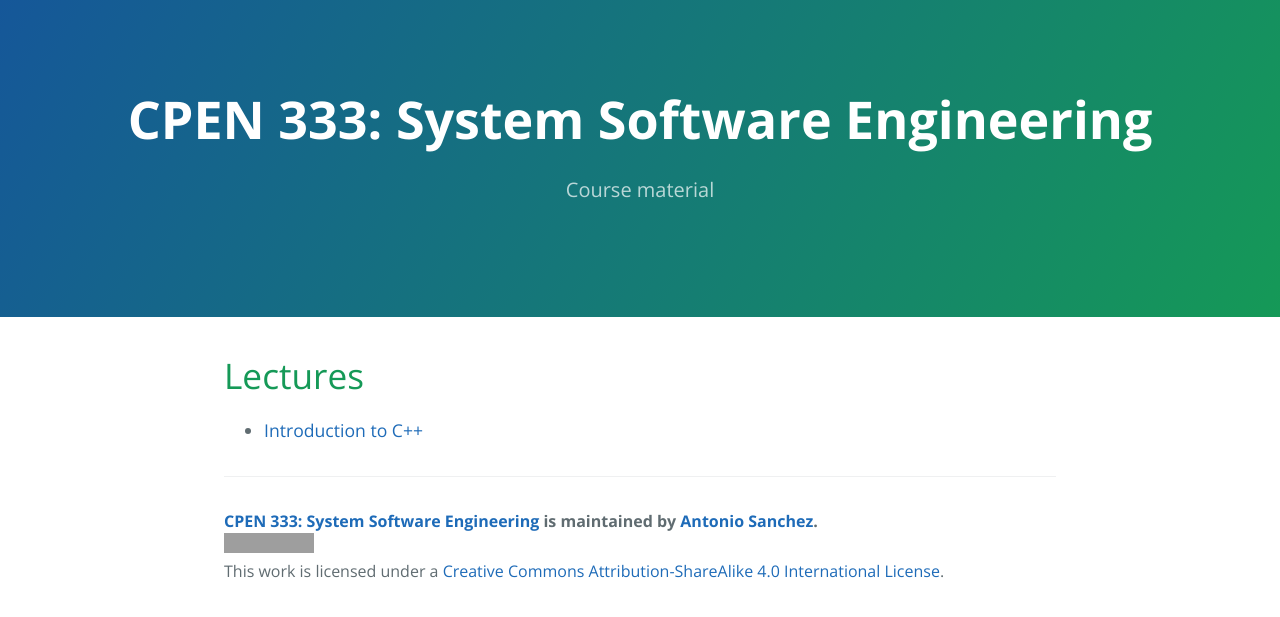
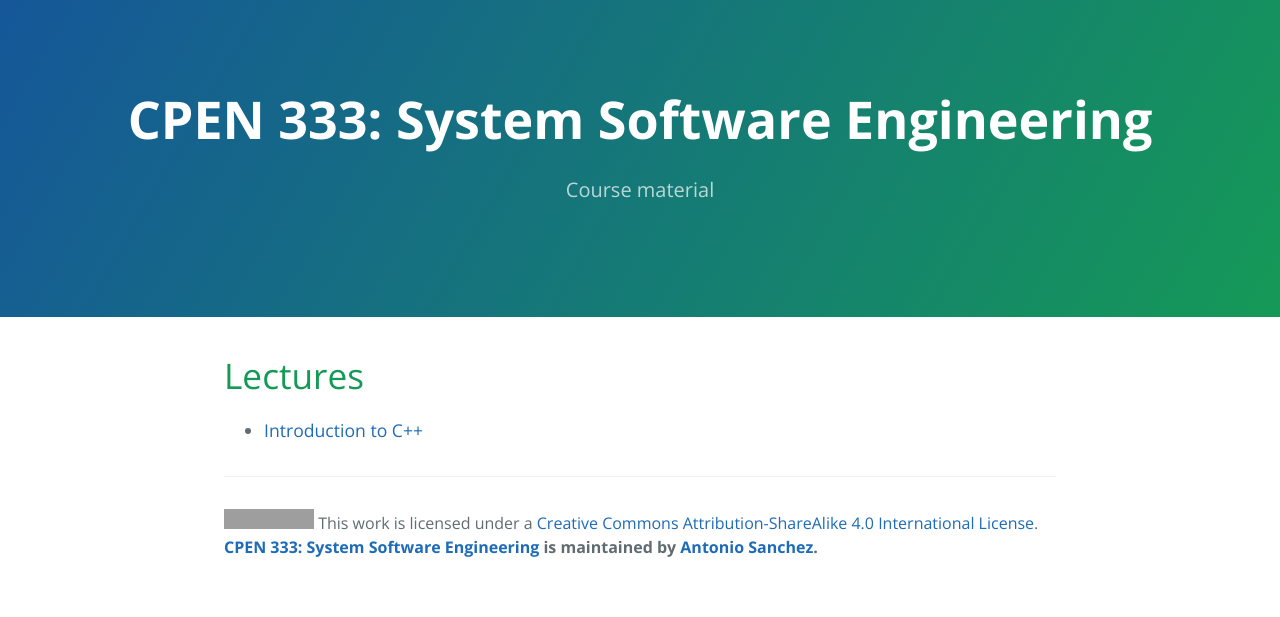
Before and after one commit to cpen333/cpen333.github.io, a Jekyll site: the page built from index.html, in a window 1280 px wide. Shown: the top 617 px of the page. Built offline with Jekyll 4.4.1, drawn with Linux system fonts in a browser that asks for light colours; grey boxes are pictures that could not be loaded.

Commit message:
changed order of license and copyright

```diff
--- a/_includes/page-footer.html
+++ b/_includes/page-footer.html
@@ -1,4 +1,4 @@
 <footer class="site-footer">
+  <span class="license"><a rel="license" href="http://creativecommons.org/licenses/by-sa/4.0/"><img alt="Creative Commons License" style="border-width:0" src="https://i.creativecommons.org/l/by-sa/4.0/88x31.png" /></a>  This work is licensed under a <a rel="license" href="http://creativecommons.org/licenses/by-sa/4.0/">Creative Commons Attribution-ShareAlike 4.0 International License</a>.</span><br/>
   <span class="site-footer-owner"><a href="{{ site.url }}">{{ site.title }}</a> is maintained by <a href="{{ site.author.url }}">{{ site.author.name }}</a>.</span>
-  <span class="license"><a rel="license" href="http://creativecommons.org/licenses/by-sa/4.0/"><img alt="Creative Commons License" style="border-width:0" src="https://i.creativecommons.org/l/by-sa/4.0/88x31.png" /></a><br />This work is licensed under a <a rel="license" href="http://creativecommons.org/licenses/by-sa/4.0/">Creative Commons Attribution-ShareAlike 4.0 International License</a>.</span>
 </footer>
--- a/_layouts/lecture.html
+++ b/_layouts/lecture.html
@@ -4,6 +4,7 @@
 
 {{ content }}
 
+<br/>
 {% if lecture.authors == blank %}
   <span class="copyright">Copyright (c) 2017, "{{ site.author }}"</span>
 {% else %}
```
